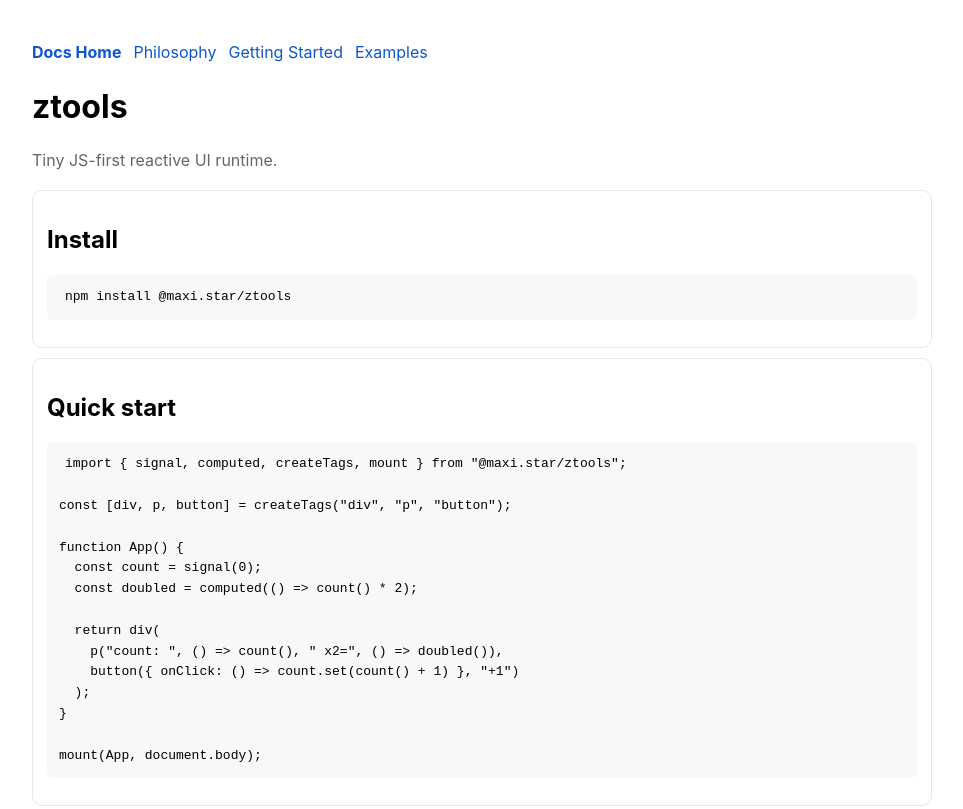
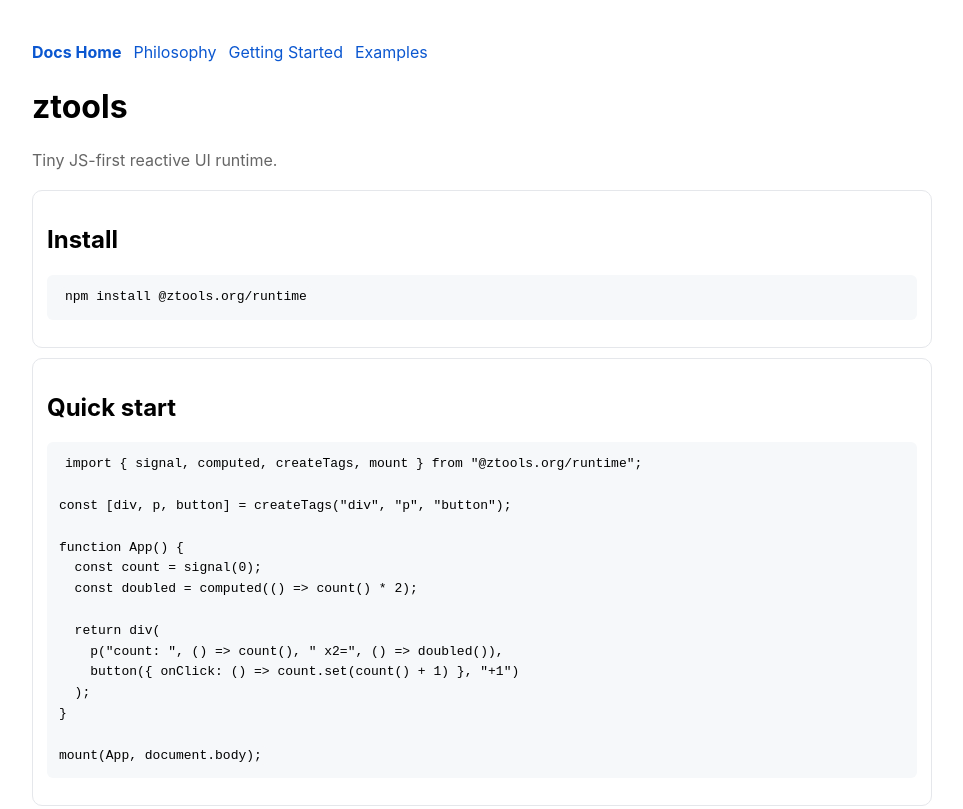
Before and after one commit to maxistar/ztools, a website: page docs/index.html in a window 1280 px wide. Shown: the top 809 px of the page, without its empty margins (158-1121 px from the left). Drawn offline with Linux system fonts and the light colour scheme.

Commit message:
rename the package

```diff
--- a/docs/index.html
+++ b/docs/index.html
@@ -29,12 +29,12 @@
 
   <div class="card">
     <h2>Install</h2>
-    <pre><code>npm install @maxi.star/ztools</code></pre>
+    <pre><code>npm install @ztools.org/runtime</code></pre>
   </div>
 
   <div class="card">
     <h2>Quick start</h2>
-    <pre><code>import { signal, computed, createTags, mount } from "@maxi.star/ztools";
+    <pre><code>import { signal, computed, createTags, mount } from "@ztools.org/runtime";
 
 const [div, p, button] = createTags("div", "p", "button");
 
--- a/package.json
+++ b/package.json
@@ -1,5 +1,5 @@
 {
-  "name": "@maxi.star/ztools",
+  "name": "@ztools.org/runtime",
   "version": "0.0.1",
   "description": "Tiny DOM-first reactive UI runtime",
   "type": "module",
```
Also changed, not shown: README.md, 1 other file.
